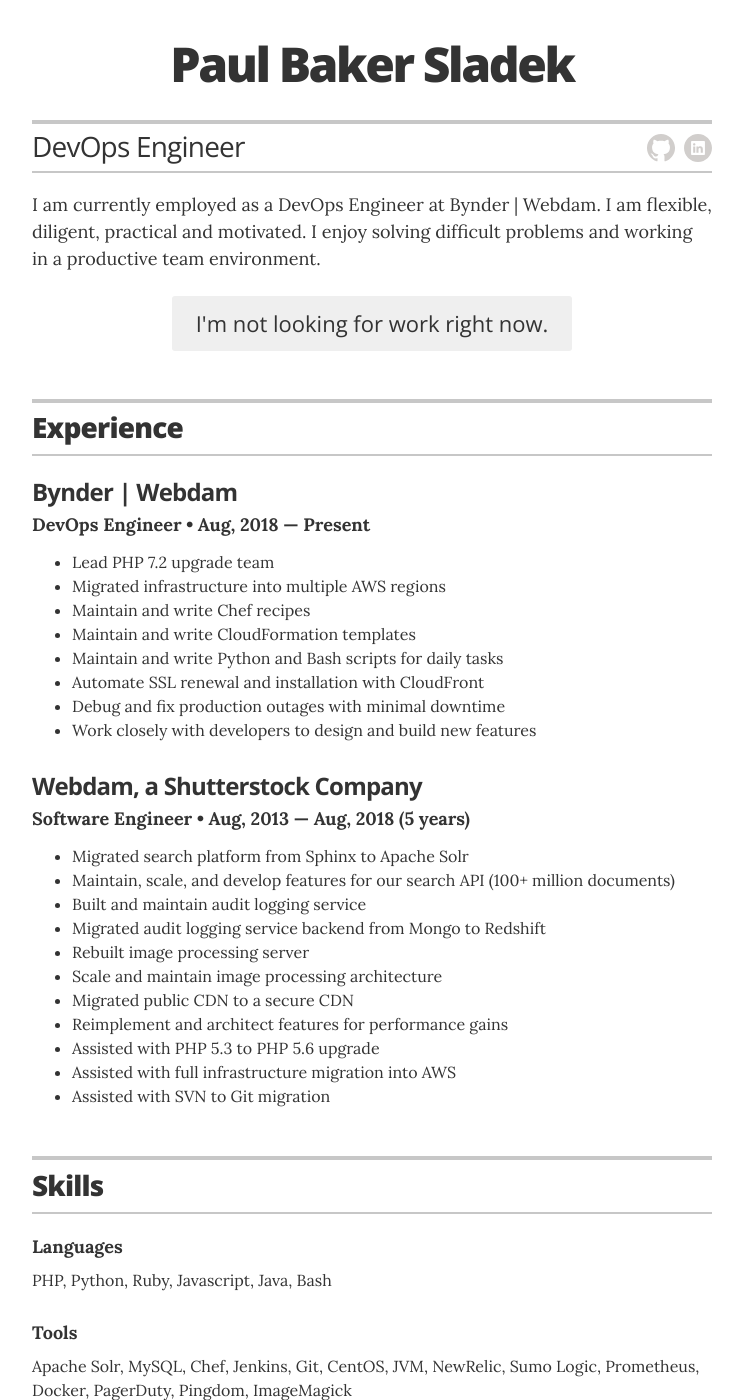
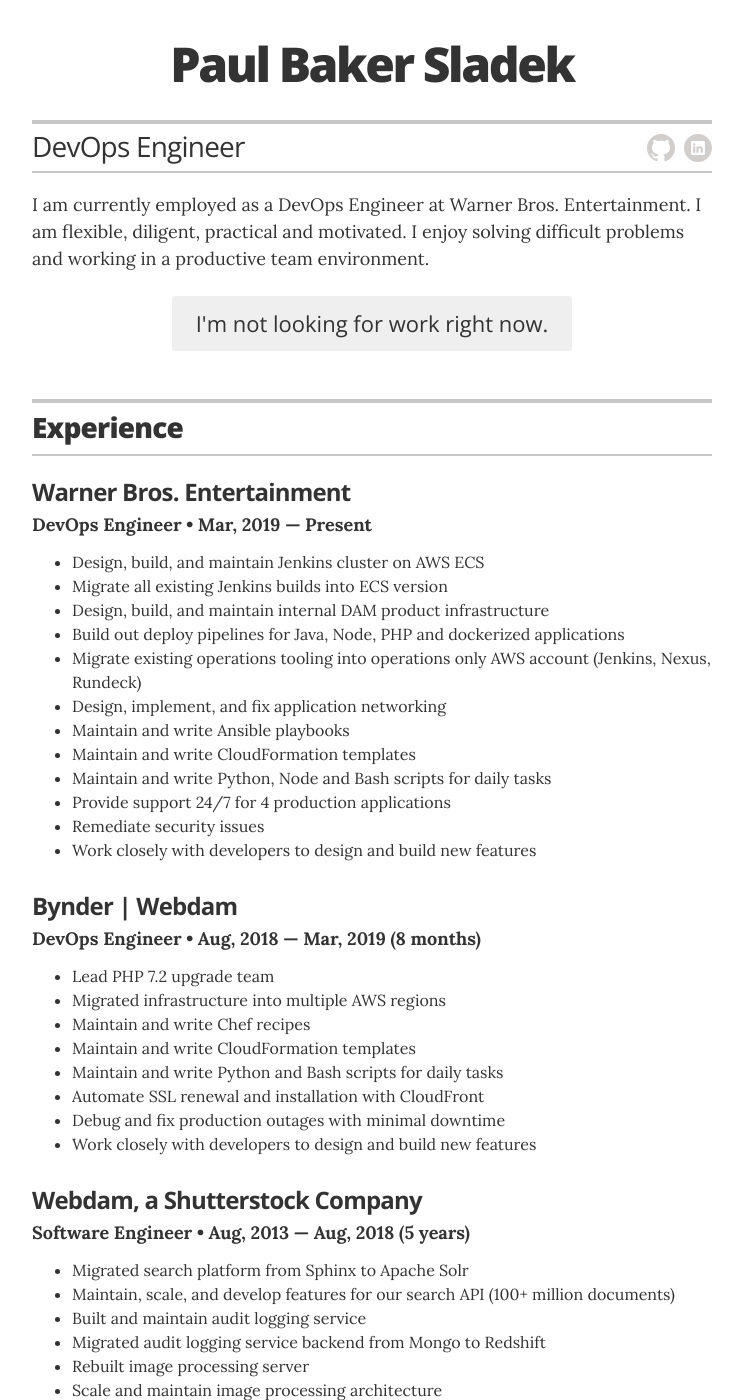
Before and after one commit to pbsladek/pbsladek.github.io, a Jekyll site: the page built from index.html, in a window 1280 px wide and 1400 px high. Shown: the whole window, without its empty margins (268-1011 px from the left). Built offline with Jekyll 4.4.1, drawn with Linux system fonts in a browser that asks for light colours; some of the changed text lies outside the part shown.

Commit message:
updates for wb

```diff
--- a/_layouts/resume.html
+++ b/_layouts/resume.html
@@ -28,9 +28,10 @@
 
       <div class="executive-summary" itemprop="description">
         <p>
-          I am currently employed as a DevOps Engineer at Bynder | Webdam.
+          I am currently employed as a DevOps Engineer at Warner Bros. Entertainment.
 
-          I am flexible, diligent, practical and motivated. I enjoy solving difficult problems and working in a productive team environment.
+          I am flexible, diligent, practical and motivated. I enjoy solving difficult problems and working in a
+          productive team environment.
         </p>
       </div>
 
@@ -53,8 +54,30 @@
 
       <!-- Duplicate these resume-item elements and edit accordingly for each job you want to add here -->
       <div class="resume-item" itemscope itemprop="worksFor" itemtype="http://schema.org/Organization">
+        <h3 class="resume-item-title" itemprop="name">Warner Bros. Entertainment</h3>
+        <h4 class="resume-item-details" itemprop="description">DevOps Engineer &bull; Mar, 2019 &mdash; Present </h4>
+        <p class="resume-item-copy"></p>
+        <ul class="resume-item-list">
+          <li>Design, build, and maintain Jenkins cluster on AWS ECS</li>
+          <li>Migrate all existing Jenkins builds into ECS version</li>
+          <li>Design, build, and maintain internal DAM product infrastructure</li>
+          <li>Build out deploy pipelines for Java, Node, PHP and dockerized applications</li>
+          <li>Migrate existing operations tooling into operations only AWS account (Jenkins, Nexus, Rundeck)</li>
+          <li>Design, implement, and fix application networking</li>
+          <li>Maintain and write Ansible playbooks</li>
+          <li>Maintain and write CloudFormation templates</li>
+          <li>Maintain and write Python, Node and Bash scripts for daily tasks</li>
+          <li>Provide support 24/7 for 4 production applications</li>
+          <li>Remediate security issues</li>
+          <li>Work closely with developers to design and build new features</li>
+        </ul>
+      </div><!-- end of resume-item -->
+
+      <!-- Duplicate these resume-item elements and edit accordingly for each job you want to add here -->
+      <div class="resume-item" itemscope itemprop="worksFor" itemtype="http://schema.org/Organization">
         <h3 class="resume-item-title" itemprop="name">Bynder | Webdam</h3>
-          <h4 class="resume-item-details" itemprop="description">DevOps Engineer &bull; Aug, 2018 &mdash; Present </h4>
+        <h4 class="resume-item-details" itemprop="description">DevOps Engineer &bull; Aug, 2018 &mdash; Mar, 2019 (8
+          months)</h4>
         <p class="resume-item-copy"></p>
         <ul class="resume-item-list">
           <li>Lead PHP 7.2 upgrade team</li>
@@ -71,7 +94,8 @@
       <!-- Duplicate these resume-item elements and edit accordingly for each job you want to add here -->
       <div class="resume-item" itemscope itemprop="worksFor" itemtype="http://schema.org/Organization">
         <h3 class="resume-item-title" itemprop="name">Webdam, a Shutterstock Company</h3>
-          <h4 class="resume-item-details" itemprop="description">Software Engineer &bull; Aug, 2013 &mdash; Aug, 2018 (5 years)</h4>
+        <h4 class="resume-item-details" itemprop="description">Software Engineer &bull; Aug, 2013 &mdash; Aug, 2018 (5
+          years)</h4>
         <p class="resume-item-copy"></p>
         <ul class="resume-item-list">
           <li>Migrated search platform from Sphinx to Apache Solr</li>
@@ -120,17 +144,23 @@
 
       <div class="resume-item">
         <h4 class="resume-item-details">Languages</h4>
-          <p class="resume-item-copy">PHP, Python, Ruby, Javascript, Java, Bash</p>
+        <p class="resume-item-copy">PHP, Python, Ruby, Javascript, Node, Java, Bash</p>
       </div>
 
       <div class="resume-item">
         <h4 class="resume-item-details">Tools</h4>
-          <p class="resume-item-copy">Apache Solr, MySQL, Chef, Jenkins, Git, CentOS, JVM, NewRelic, Sumo Logic, Prometheus, Docker, PagerDuty, Pingdom, ImageMagick</p>
+        <p class="resume-item-copy">Apache Solr, MySQL, MongoDB, Ansible, Rundeck,
+          Nexus, Chef, Jenkins, Git, Ubuntu, CentOS, AmazonLinux, JVM, NewRelic, Sumo Logic,
+          Prometheus, Docker, PagerDuty, Datadog, Pingdom, ImageMagick
+        </p>
       </div>
 
       <div class="resume-item">
         <h4 class="resume-item-details">AWS Services</h4>
-          <p class="resume-item-copy">S3, CloudFront, EC2, SQS, SNS, ElastiCache, Redshift, RDS, Route53, Lambda, Kinesis, EFS, CloudFormation, Glacier, CloudWatch, Systems Manager, Certificate Manager</p>
+        <p class="resume-item-copy">ECS, ECR, KMS, S3, CloudFront, EC2, VPC, SQS, SNS, ElastiCache,
+          Elastisearch Service, Redshift, RDS,Route53, Lambda, Kinesis, Transit Gateway,
+          EFS, CloudFormation, Glacier, CloudWatch, IAM, Systems Manager, Certificate Manager
+        </p>
       </div>
 
     </section>
@@ -147,7 +177,8 @@
 
       <div class="resume-item" itemscope itemprop="alumniOf" itemtype="http://schema.org/CollegeOrUniversity">
         <h3 class="resume-item-title" itemprop="name">San Francisco State University</h3>
-          <h4 class="resume-item-details" itemprop="description">Bachelor of Science, Computer Science &bull; 2008 &mdash; 2013</h4>
+        <h4 class="resume-item-details" itemprop="description">Bachelor of Science, Computer Science &bull; 2008 &mdash;
+          2013</h4>
       </div>
 
     </section>
@@ -165,7 +196,8 @@
       <div class="resume-item">
         <h3 class="resume-item-title" itemprop="award">BMC Software Scholarship</h3>
         <h4 class="resume-item-details">Outstanding Achievement &bull; 2013</h4>
-          <p class="resume-item-copy">The BMC Software scholarship recognizes outstanding academic achievement in Computer Science.</p>
+        <p class="resume-item-copy">The BMC Software scholarship recognizes outstanding academic achievement in Computer
+          Science.</p>
       </div>
 
     </section>
@@ -183,7 +215,8 @@
       <div class="resume-item">
         <h3 class="resume-item-title"><a href="http://beerfortheworld.com">Beer for the World</a></h3>
         <h4 class="resume-item-details">Member &bull; 2016 &mdash; Present</h4>
-          <p class="resume-item-copy">Organized fund drives and participated in fundraising events for the benefit of families in third world countries without proper access to malt beverages.</p>
+        <p class="resume-item-copy">Organized fund drives and participated in fundraising events for the benefit of
+          families in third world countries without proper access to malt beverages.</p>
       </div>
 
     </section>
```
Lines whose indentation alone changed are shown as unchanged.
